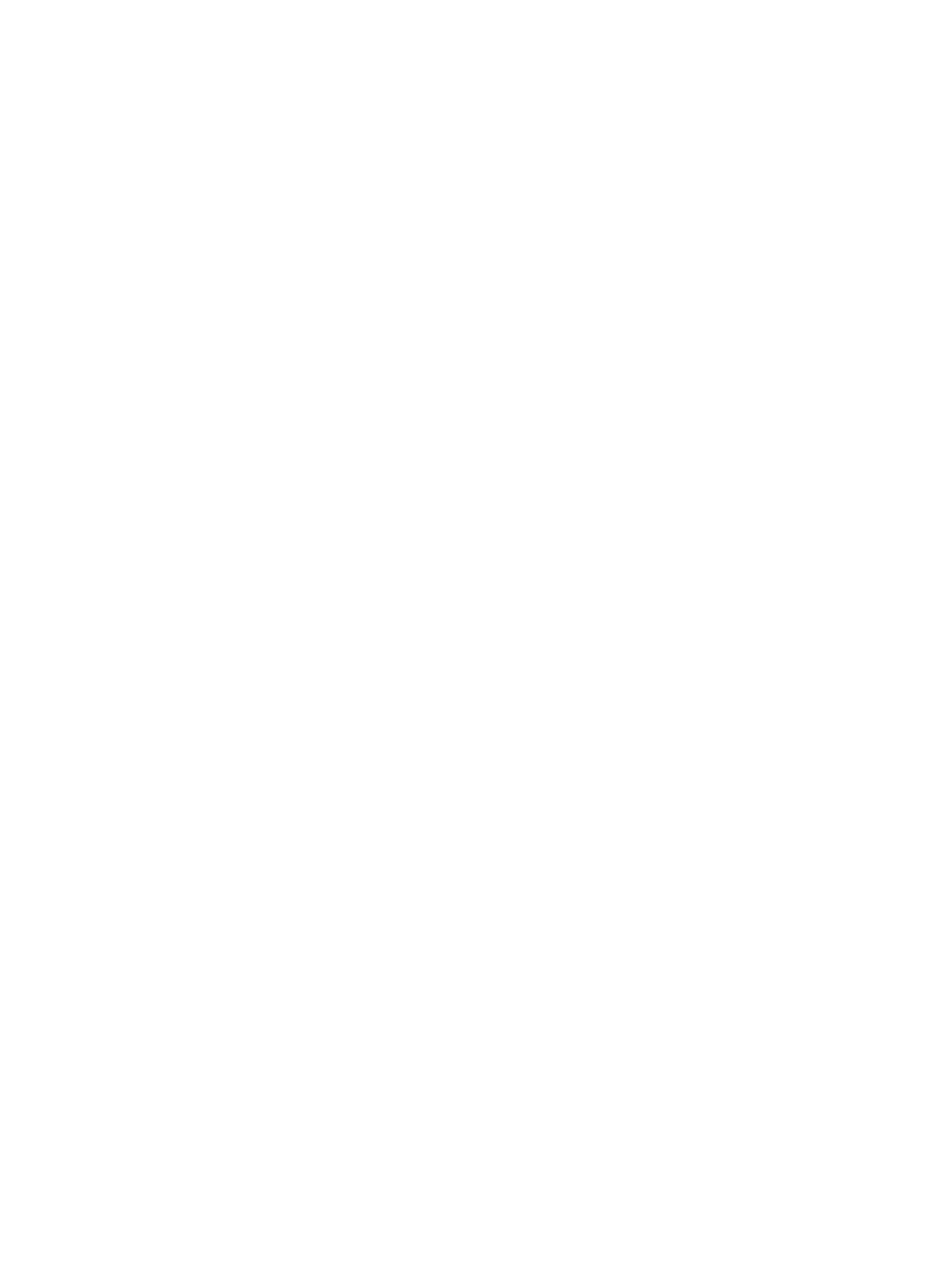
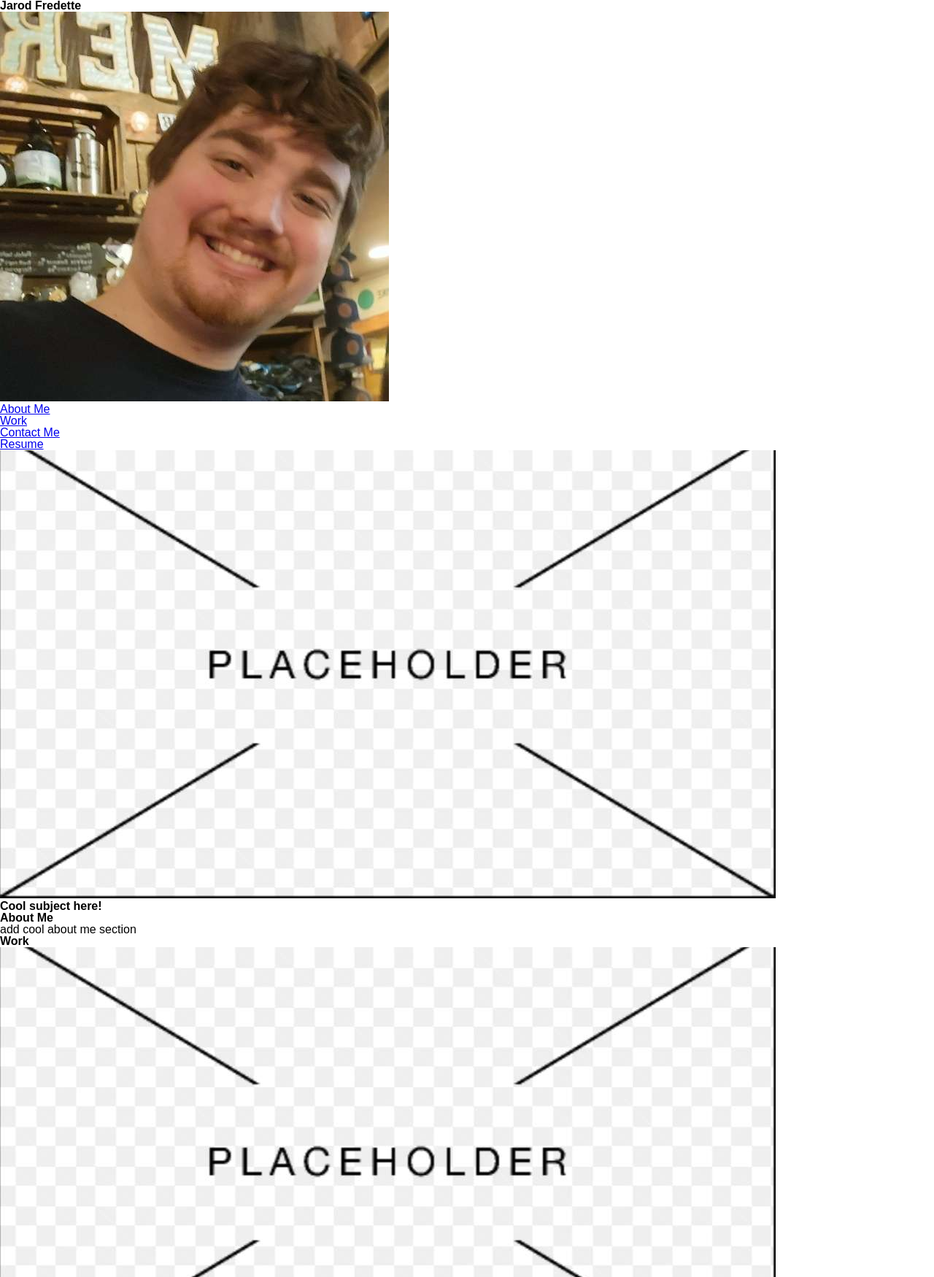
Before and after one commit to jbird11801/Portfolio, a plain HTML site: page index.html in a window 1280 px wide. Shown: the top 1750 px of the page at 73% size. Before the commit the page ends 800 px from the top, so only its background shows below. Drawn offline with Linux system fonts and the light colour scheme.

Commit message:
Feature/HTML

```diff
--- a/index.html
+++ b/index.html
@@ -2,7 +2,7 @@
 <html>
 
 <head>
-  <title>Demo</title>
+  <title>Challenge_2</title>
   <meta charset="UTF-8" />
 
   <link rel="stylesheet" type="text/css" href="./assets/CSS/reset.css">
@@ -12,6 +12,97 @@
 
 <body>
 
+  <header>
+
+    <h1>Jarod Fredette</h1>
+
+    <Img src="./assets/images/Selfi.jpg" alt=""/> <!--add selfi later-->
+
+    <nav>
+
+      <ul>
+
+        <li> <a href="#">About Me</a></li>
+
+        <li></li><a href="#">Work</a><li>
+
+        <li></li><a href="#">Contact Me</a><li>
+
+        <li></li><a href="https://docs.google.com/document/d/127uL0AoLE1n5DqXq2O0DRlHrvjfGfHWRb8gtwUgns7Q/edit?usp=sharing">Resume</a><li>
+
+      </ul>
+
+    </nav>
+
+  </header>
+
+  <section>
+
+    <img src="./assets/images/Placeholder.jpg" alt=""> <!--add cool subject -->
+
+    <h2>Cool subject here!</h2>
+
+  </section>
+
+  <summary>
+
+    <section>
+
+      <h1>About Me</h1>
+
+      <article>
+
+      <P>add cool about me section</P>
+
+      </article>
+
+    </section>
+
+    <section>
+
+        <h1>Work</h1>
+
+      <article>
+
+      <img src="./assets/images/Placeholder.jpg" alt="">
+
+      <img src="./assets/images/Placeholder.jpg" alt="">
+
+      <img src="./assets/images/Placeholder.jpg" alt="">
+
+      <img src="./assets/images/Placeholder.jpg" alt="">
+
+      <img src="./assets/images/Placeholder.jpg" alt="">
+
+      </article>
+
+    </section>
+
+    <section>
+
+        <h1>Contact Me</h1>
+
+      <article>
+
+        <ul>
+
+        <li> <a href="#">1-603-960-4546</a></li>
+
+        <li></li><a href="mailto:jarodfredette@gmail.com">jarodfredette@gmail.com</a><li>
+
+        <li></li><a href="https://github.com/jbird11801">GitHub</a><li>
+
+        <li></li><a href="https://twitter.com/home">Twiter</a><li>
+
+        </ul>
+
+      </article>
+
+    </section>
+
+  </summary>
+
+
 </body>
 
 </html>
```
Also changed, not shown: assets/Reference/Assets/bottomPart.PNG (added), assets/images/Placeholder.jpg (added), assets/images/Selfi.jpg (added), 2 other files.
